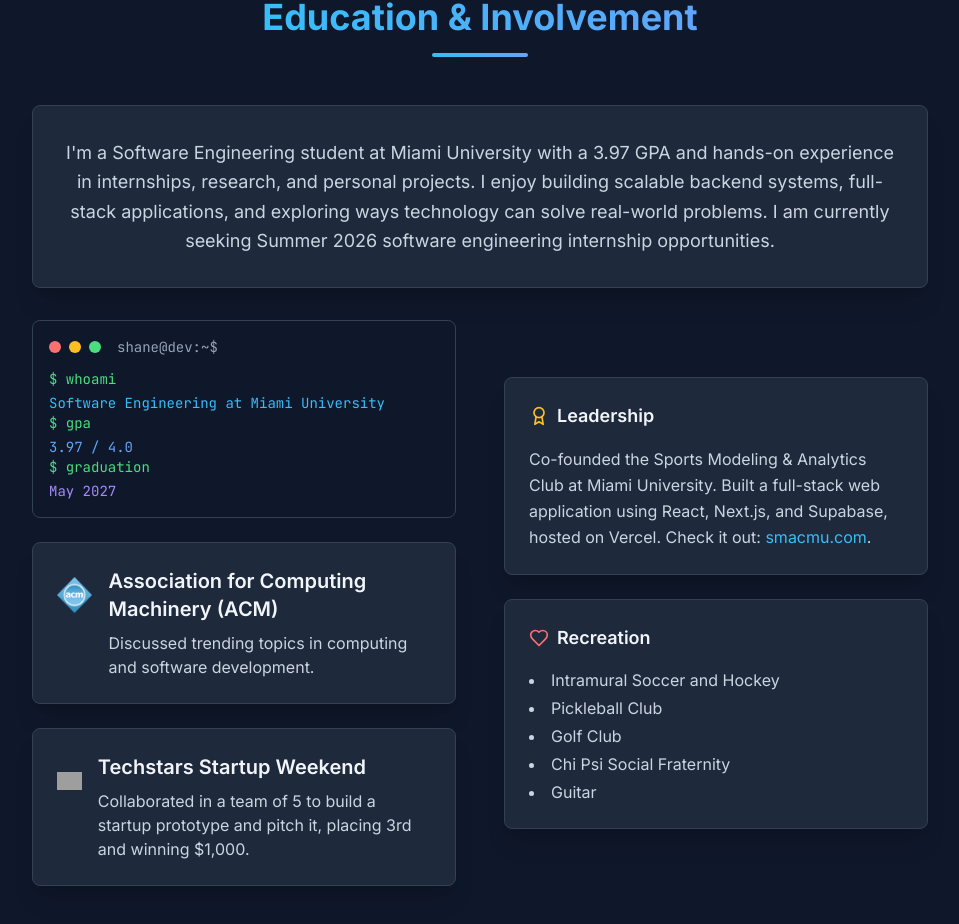
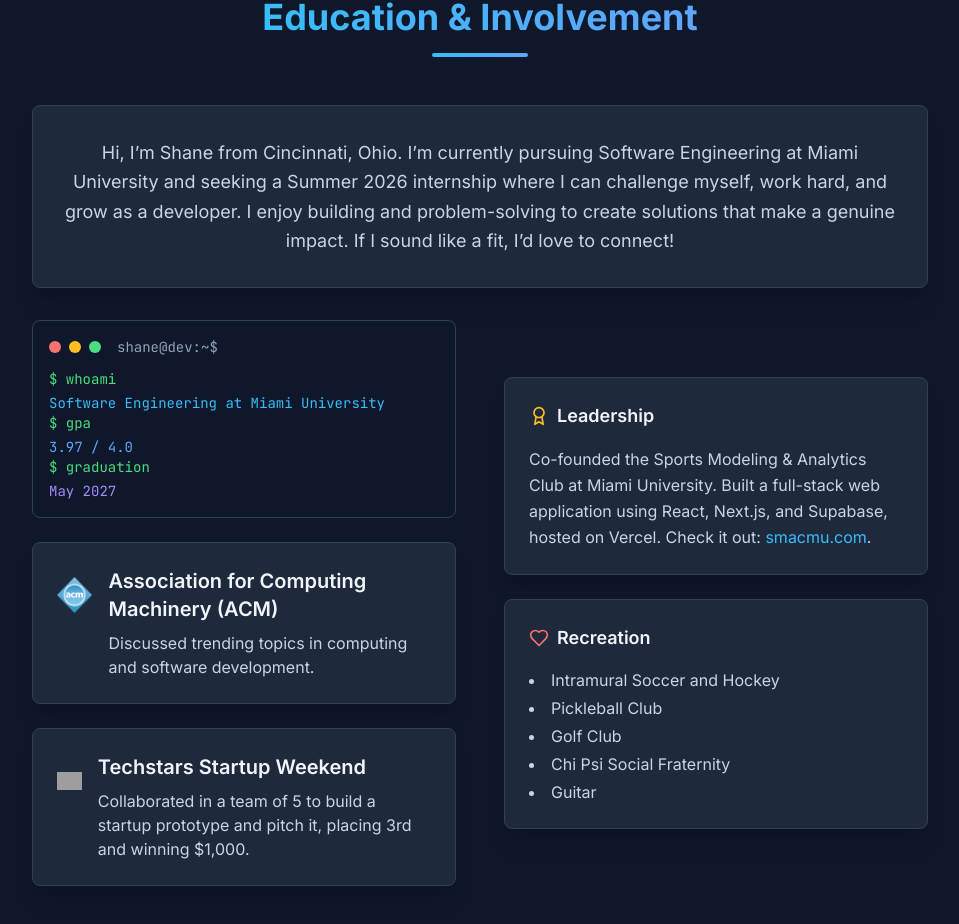
Before and after one commit to Shanegpaton/personal-website, a Next.js app: page / in a window 1280 px wide. Shown: the part 868-1792 px from the top of the page, without its empty margins (160-1119 px from the left). Built offline with nearby package versions, Linux system fonts and the light colour scheme; grey boxes are pictures that could not be loaded.

Commit message:
finished education section

```diff
--- a/components/About.tsx
+++ b/components/About.tsx
@@ -14,7 +14,10 @@ export default function About() {
 
           <div className="card-dark p-8 mb-8">
             <p className="text-lg text-dark-300 leading-relaxed text-center">
-              I'm a Software Engineering student at Miami University with a 3.97 GPA and hands-on experience in internships, research, and personal projects. I enjoy building scalable backend systems, full-stack applications, and exploring ways technology can solve real-world problems. I am currently seeking Summer 2026 software engineering internship opportunities.
+              Hi, I’m Shane from Cincinnati, Ohio. I’m currently pursuing Software Engineering
+              at Miami University and seeking a Summer 2026 internship where I can challenge myself,
+              work hard, and grow as a developer. I enjoy building and problem-solving to create solutions
+              that make a genuine impact. If I sound like a fit, I’d love to connect!
             </p>
           </div>
 
```
